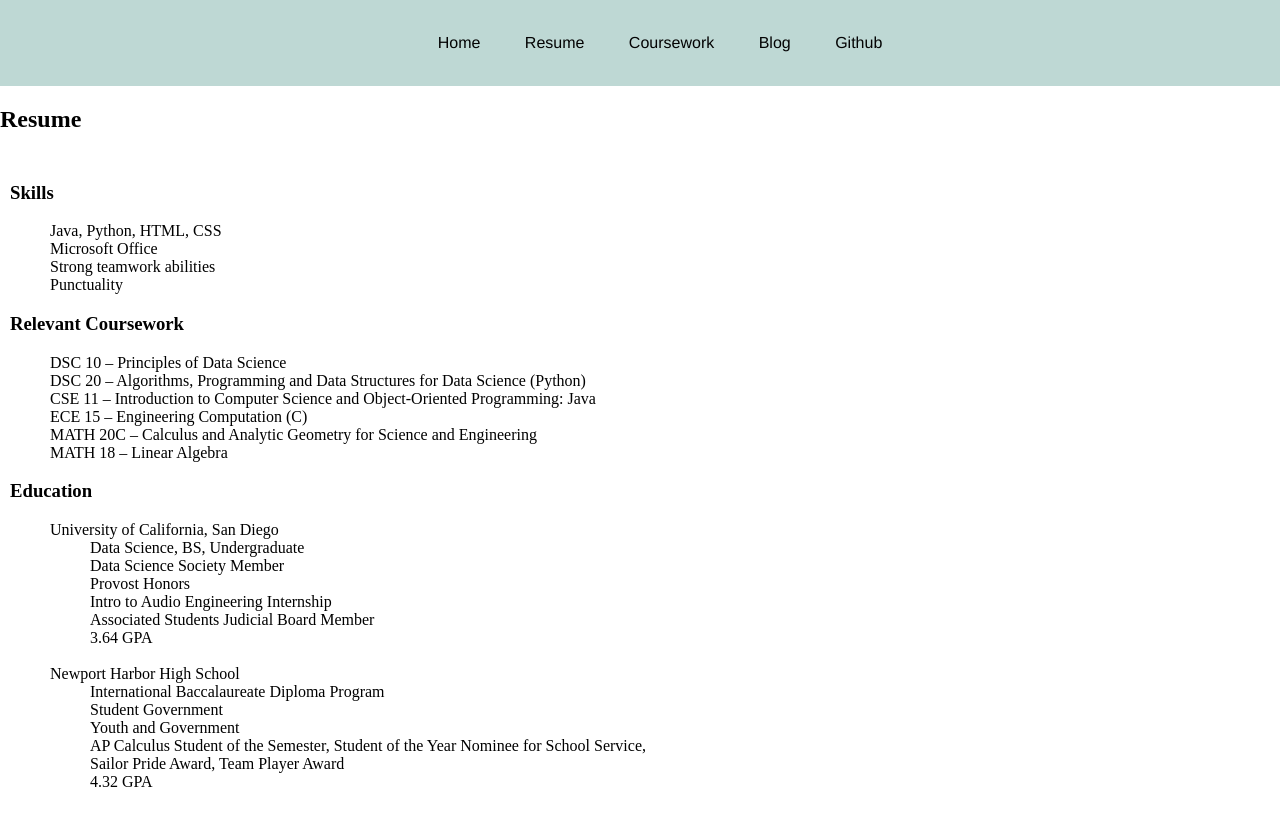
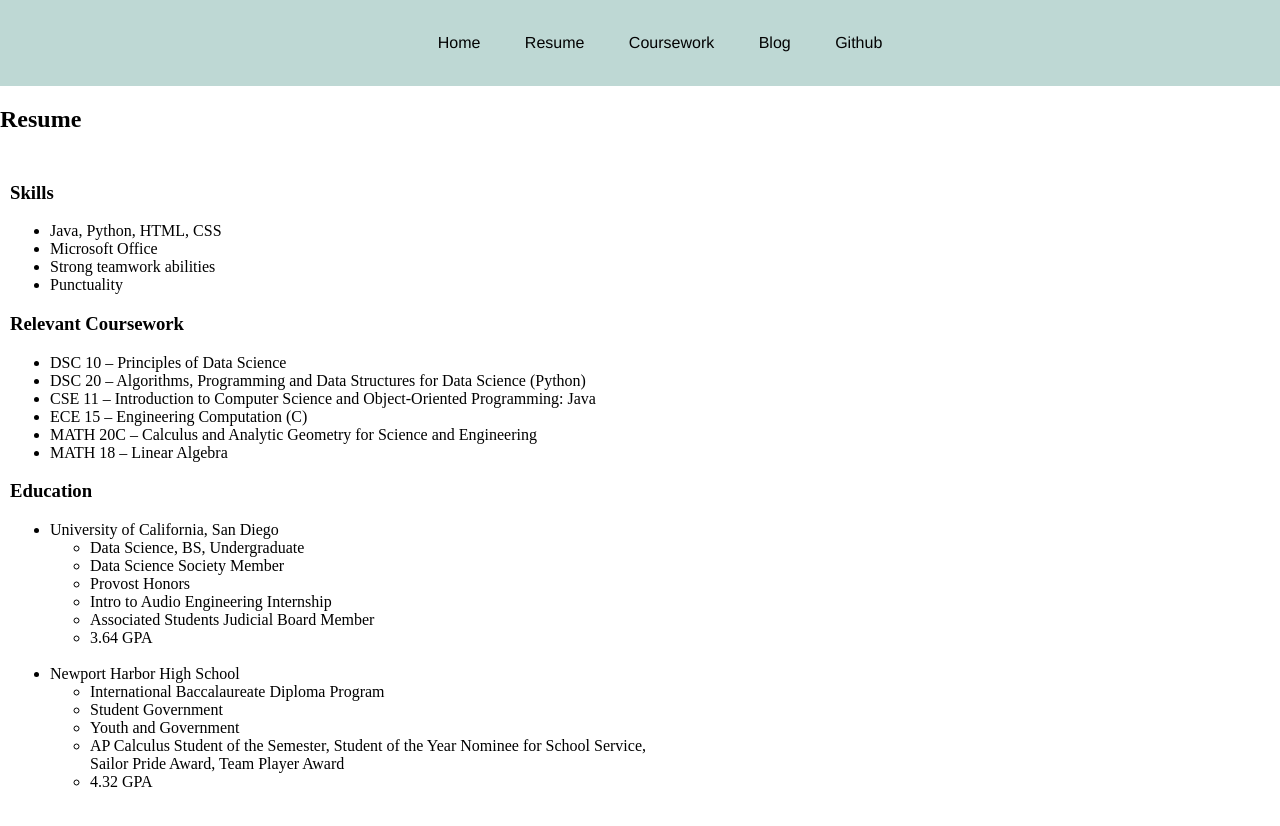
Before and after one commit to declansullivan/static-html-site, a Jekyll site: the page built from resume/index.html, in a window 1280 px wide. Shown: the top 826 px of the page. Built offline with Jekyll 4.4.1, drawn with Linux system fonts in a browser that asks for light colours.

Commit message:
Update main.css

```diff
--- a/css/main.css
+++ b/css/main.css
@@ -10,14 +10,6 @@ body {
 .resume {
   text-align: left;
   padding: 10px;
-}
-
-.resume ul {
-  list-style: circle;
-}
-
-.resume ul li {
-  display: block;
 }
 
 nav {
```
